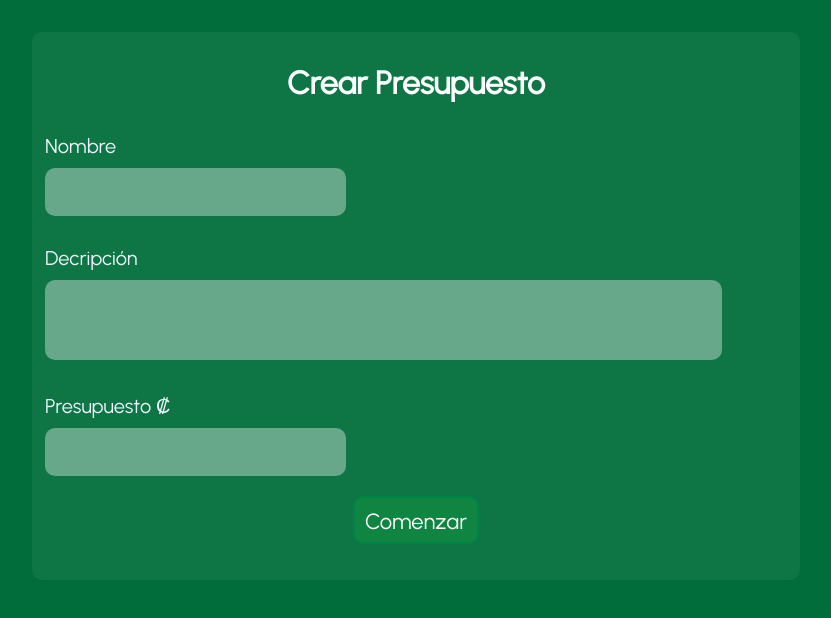
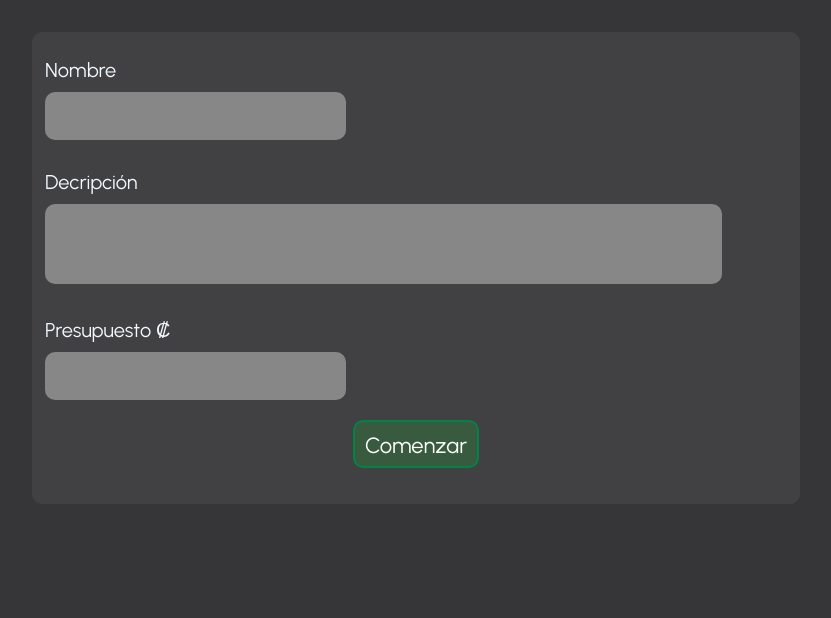
Before and after one commit to cristobalfallascr/expenseTracker-reactFrontEnd, a React (Create React App) app: page / in a window 1280 px wide. Shown: the top 618 px of the page, without its empty margins (224-1055 px from the left). Built offline with nearby package versions, Linux system fonts and the light colour scheme.

Commit message:
created Card component

```diff
--- a/src/budgets/NewBudget/BudgetForm.js
+++ b/src/budgets/NewBudget/BudgetForm.js
@@ -47,7 +47,11 @@ const BudgetForm = () => {
           "Content-Type": "application/json",
         },
       }
-    );
+    ).catch((err) => {
+      alert("La conexion fallo!")
+      console.log("Unable to save - " + err);
+      return;
+    });
 
     const responseData = await response.json();
     console.log(responseData);
@@ -70,7 +74,7 @@ const BudgetForm = () => {
         <div className={styles["new-budget__control"]}>
           <label>Decripción</label>
           <Input
-          inputType ="textarea"
+            inputType="textarea"
             value={userInput.description}
             type="text"
             onChange={descriptionChangeHandler}
--- a/src/budgets/NewBudget/CreateBudget.js
+++ b/src/budgets/NewBudget/CreateBudget.js
@@ -2,10 +2,10 @@ import React, { useState } from "react";
 
 import styles from "./CreateBudget.module.css";
 
+import Card from "../../shared/Components/Card";
 import BudgetForm from "./BudgetForm";
 
 const submit = (event) => {
-  // "http://172.31.189.100:8080/budgets/create-budget"
   console.log(event.target);
 };
 
@@ -13,10 +13,9 @@ const CreateBudget = () => {
   // Call React hooks here
   const [title, setTitle] = useState("");
   return (
-    <div className={styles["form-container"]}>
-      <h3>Crear Presupuesto</h3>
-      <BudgetForm></BudgetForm>
-    </div>
+    <Card >
+      <BudgetForm ></BudgetForm>
+    </Card>
   );
 };
 
--- a/src/index.css
+++ b/src/index.css
@@ -11,7 +11,7 @@ html {
 
 body {
   margin: 0;
-  background: #006d3a;
+  background: #363537;
 }
 
 .slide-in-left-enter {
--- a/src/shared/Components/Button.module.css
+++ b/src/shared/Components/Button.module.css
@@ -15,7 +15,7 @@
 
 .button:hover{
   border: 2px solid rgba(191, 253, 189, 0.459);
-  background: #0aaa12ee;
+  background: #2fbf71;
 }
 
 .button__Inactive{
--- /dev/null
+++ b/src/shared/Components/Card.js
@@ -0,0 +1,9 @@
+import React from "react";
+
+import styles from "./Card.module.css";
+
+const Card = (props) => {
+  return <div className={`${styles.card} ${styles[props.color]}`}>{props.children}</div>;
+};
+
+export default Card;
--- /dev/null
+++ b/src/shared/Components/Card.module.css
@@ -0,0 +1,33 @@
+.card {
+    border: none;
+    padding: 1rem 0.5rem;
+    border-radius: 10px;
+    width: 60%;
+    margin: auto;
+    margin-top: 2rem;
+    background-color: rgba(255, 255, 255, 0.055);
+}
+
+
+.card h3 {
+    font-size: 2rem;
+    color: #fff;
+    margin: auto;
+    margin-top: 1rem;
+    margin-bottom: 2rem;
+    text-align: center;
+}
+
+
+
+.light-green {
+    background-color: #8cd867;
+}
+
+.orange {
+    background-color: #ed7d3a;
+}
+
+.red {
+    background-color: #ef2d56;
+}
```
Also changed, not shown: src/shared/colors.png (added).
